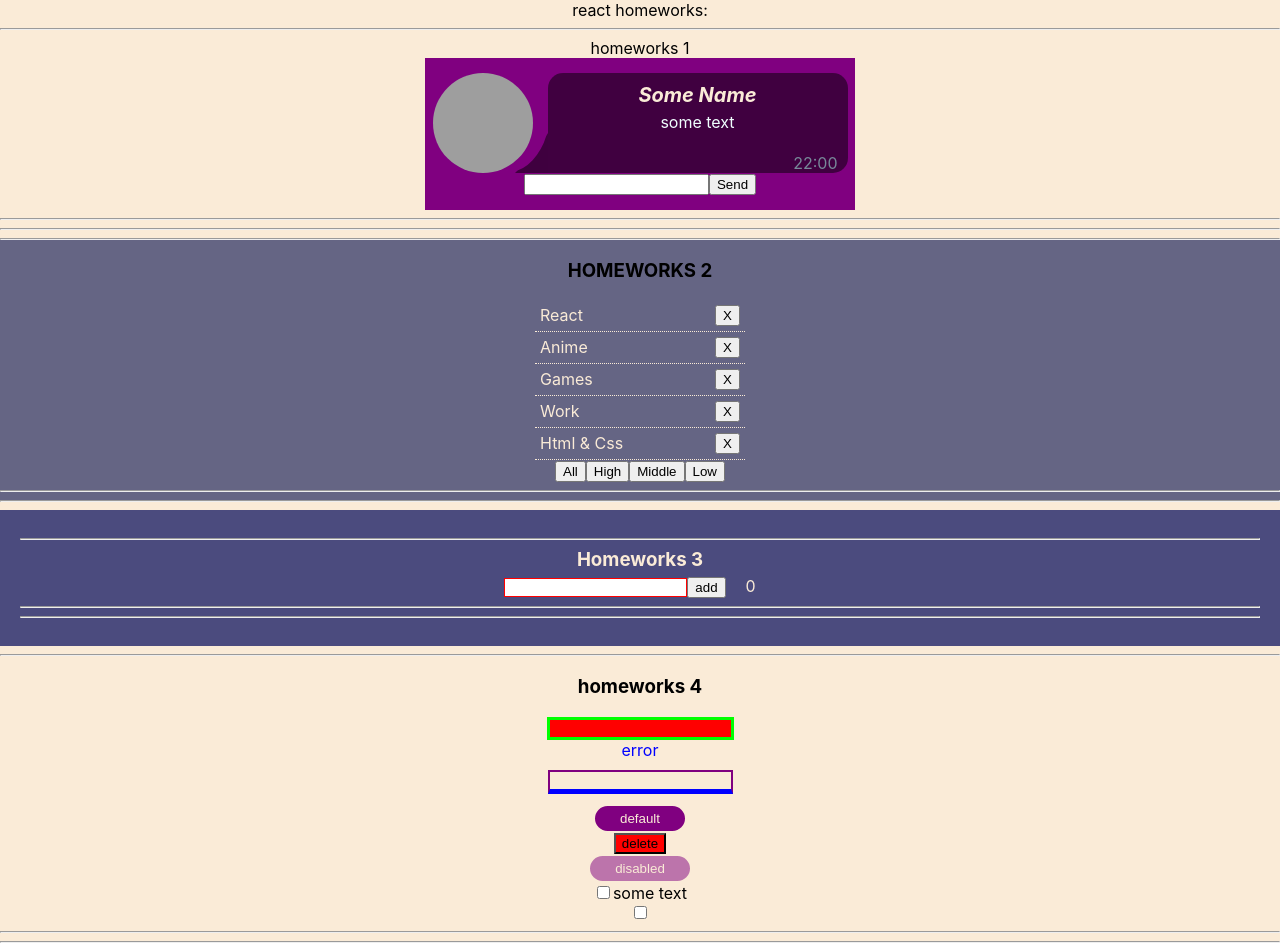
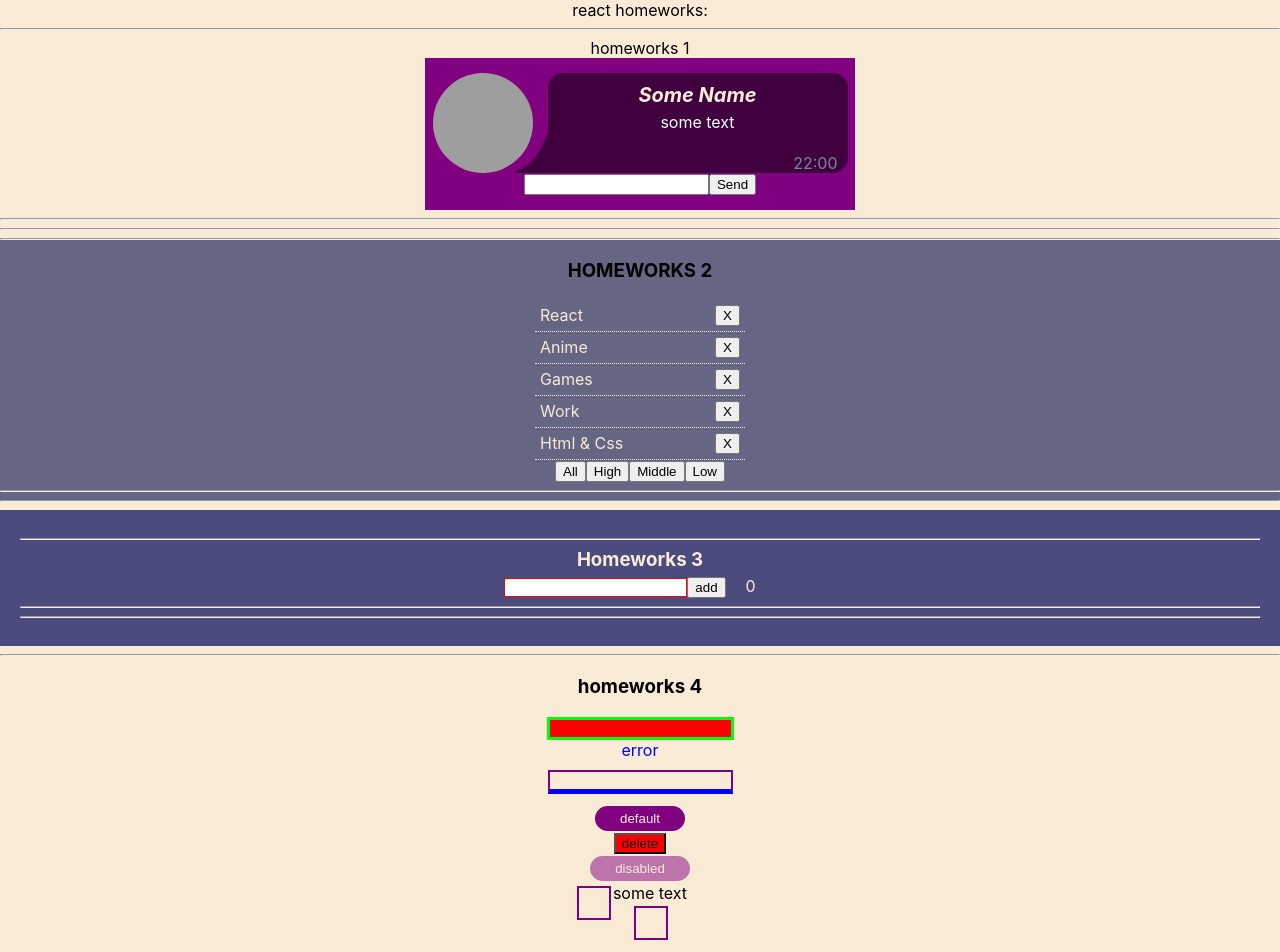
Before and after one commit to Alonasa/homeworks, a React (Create React App) app: page / in a window 1280 px wide. Shown: the top 952 px of the page. Built offline with nearby package versions, Linux system fonts and the light colour scheme; grey boxes are pictures that could not be loaded.

Commit message:
added checkbox styles

```diff
--- a/src/p2-homeworks/h4/HW4.module.css
+++ b/src/p2-homeworks/h4/HW4.module.css
@@ -3,6 +3,7 @@
 }
 
 .column {
+    padding: 0 0 40px;
     display: flex;
     flex-direction: column;
     align-items: center;
--- a/src/p2-homeworks/h4/HW4.tsx
+++ b/src/p2-homeworks/h4/HW4.tsx
@@ -37,7 +37,7 @@ function HW4() {
                     className={s.blue} // проверьте, рабоет ли смешивание классов
                 />
 
-                {/*----------------------------------------------------*/}
+                {/*---------------------------Работает-------------------------*/}
 
                 <SuperButton>
                     default
@@ -60,7 +60,7 @@ function HW4() {
                     checked={checked}
                     onChangeChecked={setChecked}
                 >
-                    some text {/*// этот текст попадёт в children*/}
+                    some text{text}
                 </SuperCheckbox>
 
                 {/*// onChange тоже должен работать*/}
--- a/src/p2-homeworks/h4/common/c3-SuperCheckbox/SuperCheckbox.module.css
+++ b/src/p2-homeworks/h4/common/c3-SuperCheckbox/SuperCheckbox.module.css
@@ -1,7 +1,41 @@
-.checkbox {
-
+.spanClassName {
+   margin: 20px;
 }
 
-.spanClassName {
-
+.checkbox[type=checkbox] {
+    position: relative;
+    cursor: pointer;
 }
+.checkbox[type=checkbox]:before {
+    content: "";
+    display: block;
+    position: absolute;
+    width: 30px;
+    height: 30px;
+    top: 0;
+    left: 0;
+    background-color:antiquewhite;
+    border: 2px solid purple;
+}
+.checkbox[type=checkbox]:checked:before {
+    content: "";
+    display: block;
+    position: absolute;
+    width: 30px;
+    height: 30px;
+    top: 0;
+    left: 0;
+    background-color:purple;
+}
+.checkbox[type=checkbox]:checked:after {
+    content: "";
+    display: block;
+    width: 15px;
+    height: 20px;
+    border: solid white;
+    border-width: 0 4px 2px 0;
+    transform: rotate(30deg);
+    position: absolute;
+    top: 1px;
+    left: 6px;
+}
--- a/src/p2-homeworks/h4/common/c3-SuperCheckbox/SuperCheckbox.tsx
+++ b/src/p2-homeworks/h4/common/c3-SuperCheckbox/SuperCheckbox.tsx
@@ -22,8 +22,7 @@ const SuperCheckbox: React.FC<SuperCheckboxPropsType> = (
     const onChangeCallback = (e: ChangeEvent<HTMLInputElement>) => {
         // сделайте так чтоб работал onChange и onChangeChecked
       onChange && onChange(e)
-      && onChangeChecked
-      && onChangeChecked(e.currentTarget.checked)
+      onChangeChecked && onChangeChecked(e.currentTarget.checked)
 
     }
 
```
